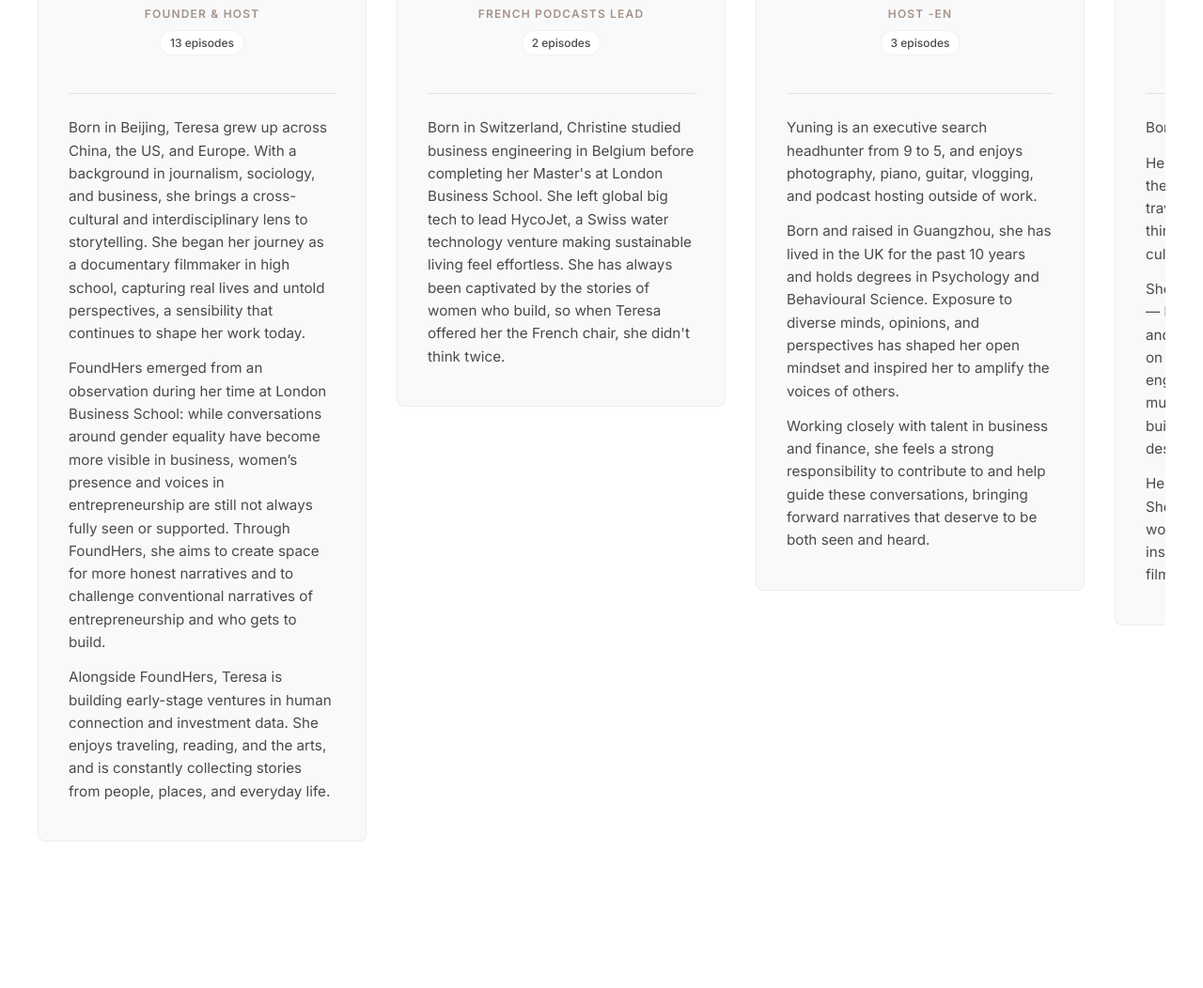
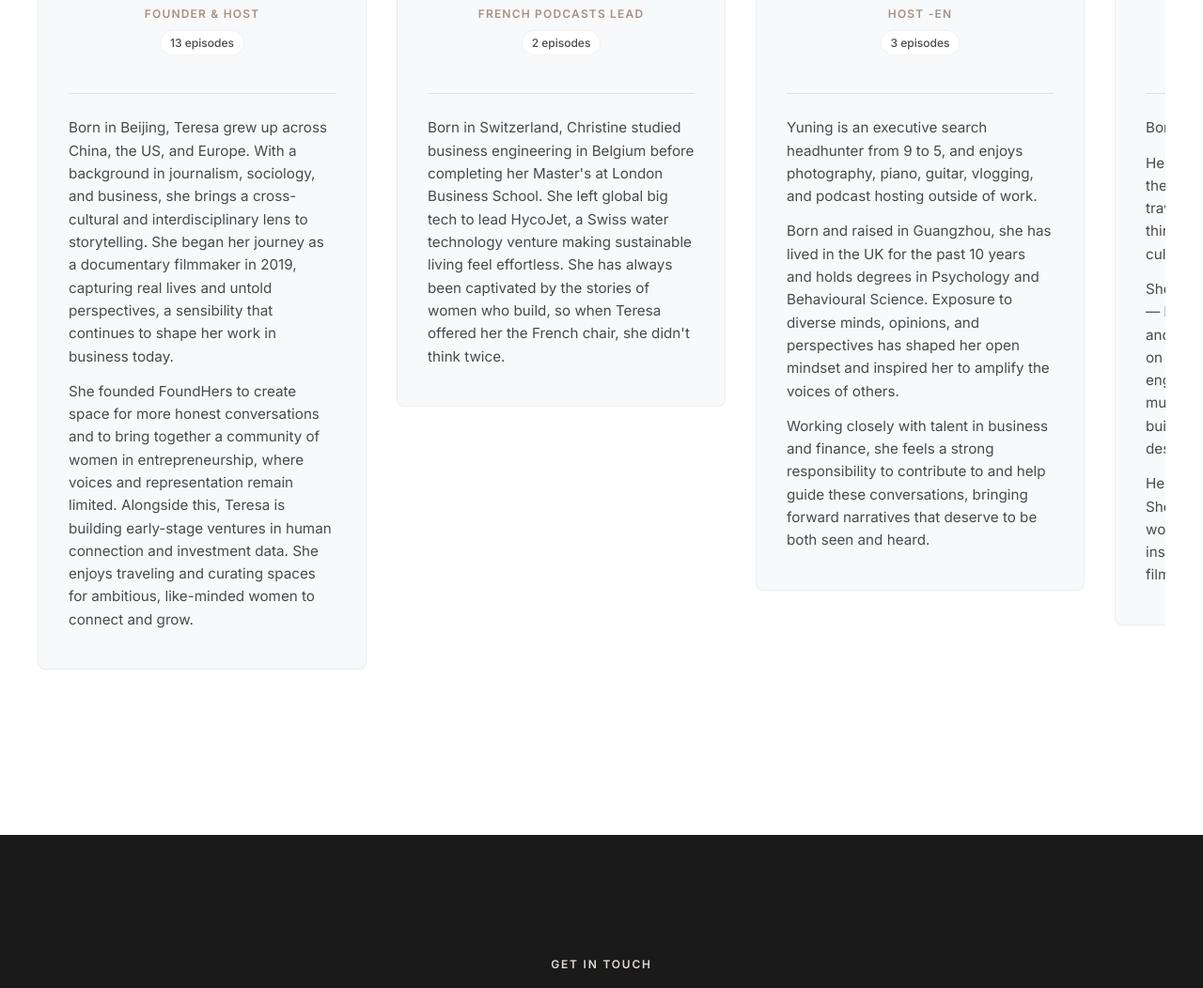
Before and after one commit to zecaribou/foundhers, a website: page index.html in a window 1280 px wide. Shown: the part 4289-5341 px from the top of the page at 94% size. Drawn offline with nearby package versions, Linux system fonts and the light colour scheme; a web font is replaced by a local one.

Commit message:
Content: Update Teresa's bio with shorter version

```diff
--- a/index.html
+++ b/index.html
@@ -117,9 +117,8 @@
                 <span>Founder & Host</span>
                 <span class="episode-count">13 episodes</span>
                 <div class="bio-text">
-                    <p>Born in Beijing, Teresa grew up across China, the US, and Europe. With a background in journalism, sociology, and business, she brings a cross-cultural and interdisciplinary lens to storytelling. She began her journey as a documentary filmmaker in high school, capturing real lives and untold perspectives, a sensibility that continues to shape her work today.</p>
-                    <p>FoundHers emerged from an observation during her time at London Business School: while conversations around gender equality have become more visible in business, women’s presence and voices in entrepreneurship are still not always fully seen or supported. Through FoundHers, she aims to create space for more honest narratives and to challenge conventional narratives of entrepreneurship and who gets to build.</p>
-                    <p>Alongside FoundHers, Teresa is building early-stage ventures in human connection and investment data. She enjoys traveling, reading, and the arts, and is constantly collecting stories from people, places, and everyday life.</p>
+                    <p>Born in Beijing, Teresa grew up across China, the US, and Europe. With a background in journalism, sociology, and business, she brings a cross-cultural and interdisciplinary lens to storytelling. She began her journey as a documentary filmmaker in 2019, capturing real lives and untold perspectives, a sensibility that continues to shape her work in business today.</p>
+                    <p>She founded FoundHers to create space for more honest conversations and to bring together a community of women in entrepreneurship, where voices and representation remain limited. Alongside this, Teresa is building early-stage ventures in human connection and investment data. She enjoys traveling and curating spaces for ambitious, like-minded women to connect and grow.</p>
                 </div>
             </div>
             <div class="roster-member">
```
